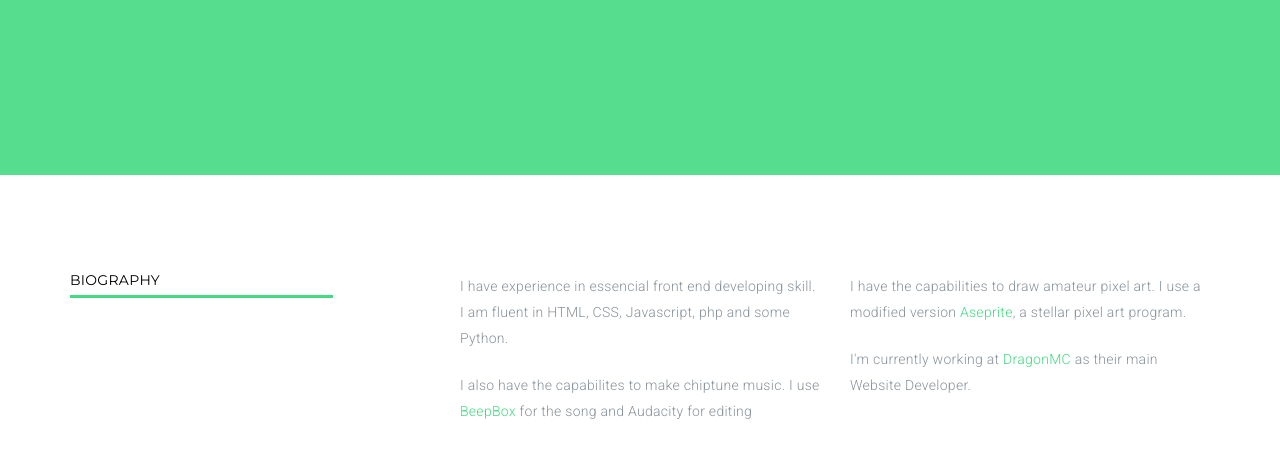
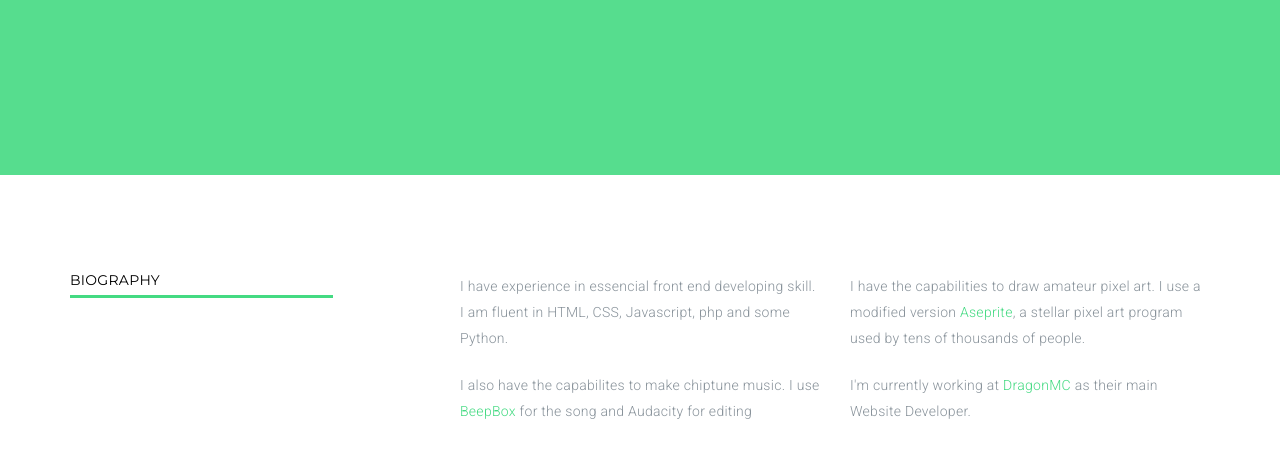
Before and after one commit to isobai/isobai.github.io, a plain HTML site: page index.html in a window 1280 px wide. Shown: the part 525-982 px from the top of the page. Drawn offline with Linux system fonts and the light colour scheme; files whose address does not match are found by name; a web font is replaced by a local one.

Commit message:
Update index.html

```diff
--- a/index.html
+++ b/index.html
@@ -89,7 +89,7 @@
                             <p>I also have the capabilites to make chiptune music. I use <a href="beepbox.co" target="_blank">BeepBox</a> for the song and Audacity for editing</p>
                         </div>
                         <div class="col-md-6 to-animate">
-                            <p>I have the capabilities to draw amateur pixel art. I use a modified version <a href="https://aseprite.org/" target="_blank">Aseprite</a>, a stellar pixel art program.</p>
+                            <p>I have the capabilities to draw amateur pixel art. I use a modified version <a href="https://aseprite.org/" target="_blank">Aseprite</a>, a stellar pixel art program used by tens of thousands of people.</p>
                             <p>I'm currently working at <a href="https://dragonmc.me/" target="_blank">DragonMC</a> as their main Website Developer.</p>
                         </div>
                     </div>
```
